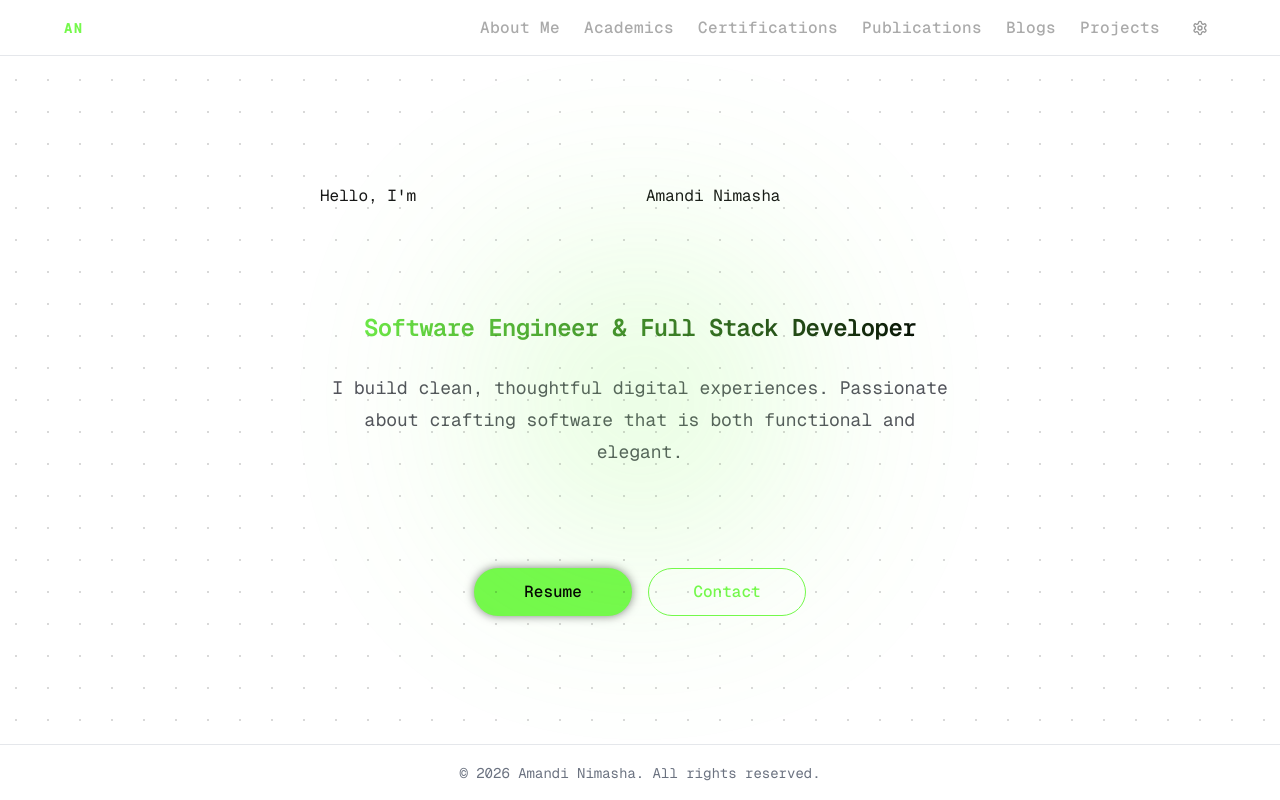
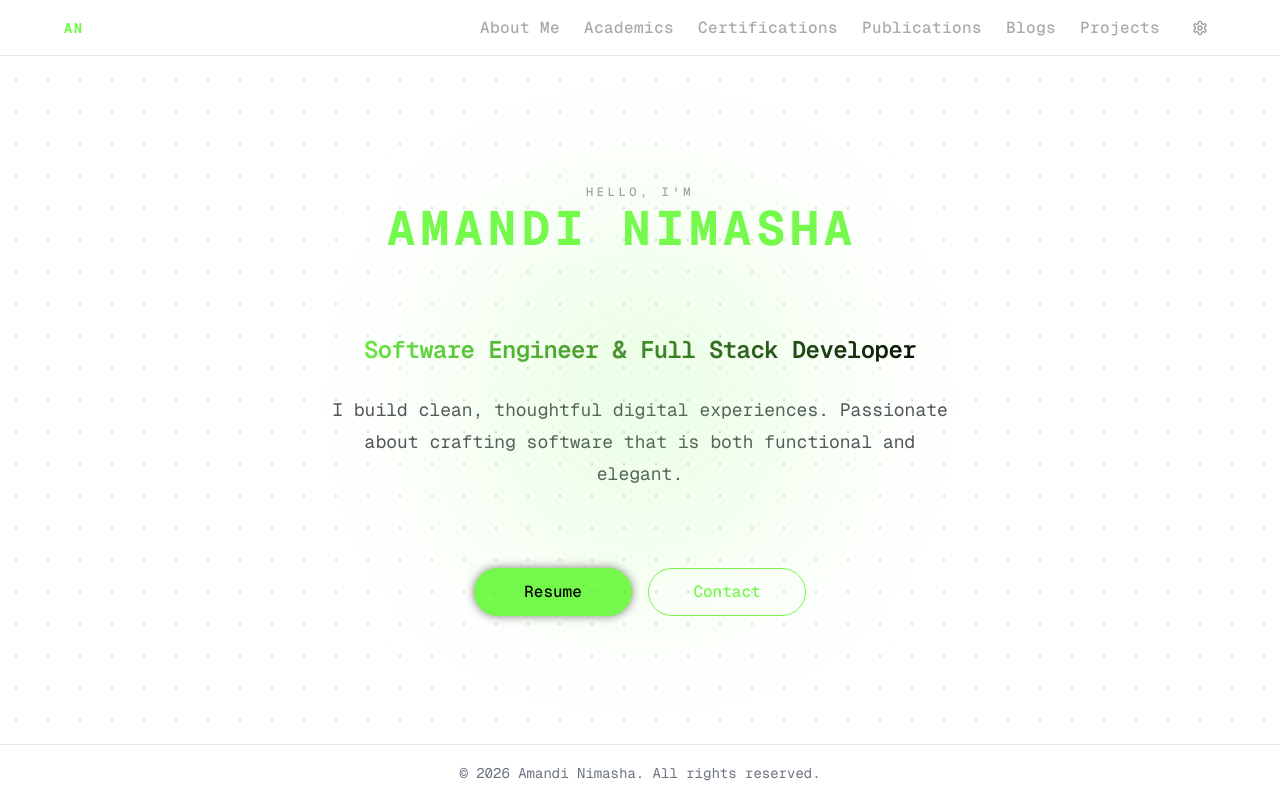
Before and after one commit to nimashaklaa/next-portfolio, a Next.js app: page / in a window 1280 px wide. Built offline with nearby package versions, Linux system fonts and the light colour scheme.

Commit message:
refactor: Update HeroHeader with accent color support and enhanced theme customization UI

```diff
--- a/src/app/components/HeroHeader.tsx
+++ b/src/app/components/HeroHeader.tsx
@@ -1,12 +1,38 @@
 "use client";
 
+import { useAccentColor } from "@/app/hooks/useAccentColor";
+import useUiStore from "../store/use-ui-store";
+
 export default function HeroHeader() {
-
+  const { accentColor } = useAccentColor();
+  const setDrawerOpen = useUiStore((state) => state.setDrawerOpen);
 
   return (
-    <div className="flex w-full items-center justify-center gap-3">
-      <div className="w-full max-w-[260px] sm:max-w-[320px]">Hello, I'm</div>
-      <div className="w-full max-w-[260px] sm:max-w-[320px]">Amandi Nimasha</div>
+    <div className="flex w-full flex-col items-center gap-1 text-center">
+      <p className="text-xs font-medium tracking-[0.3em] text-zinc-400 uppercase dark:text-zinc-500">
+        Hello, I&apos;m
+      </p>
+      <div className="group relative flex items-center gap-2">
+        <h2
+          className="text-4xl font-bold tracking-widest uppercase sm:text-5xl"
+          style={{ color: accentColor }}
+        >
+          Amandi Nimasha
+        </h2>
+        <button
+          onClick={() => setDrawerOpen(true)}
+          className="flex h-7 w-7 items-center justify-center rounded-full text-zinc-400 opacity-0 transition-opacity duration-200 group-hover:opacity-100 hover:text-zinc-700 dark:hover:text-zinc-200"
+          aria-label="Customize theme color"
+        >
+          <img
+            src="/settings.svg"
+            alt=""
+            width={14}
+            height={14}
+            className="opacity-50 dark:invert"
+          />
+        </button>
+      </div>
     </div>
   );
 }
```
